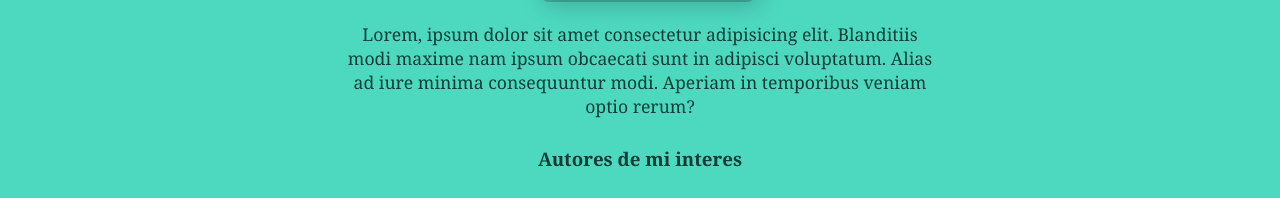
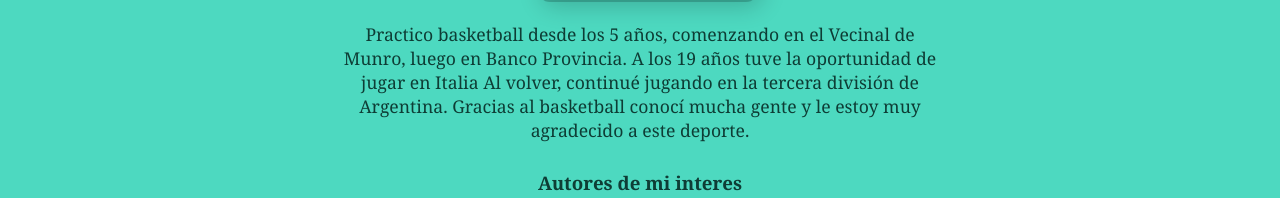
Before and after one commit to DanteUade/Proyecto1_Con_CSS, a plain HTML site: page intereses.html in a window 1280 px wide. Shown: the part 549-747 px from the top of the page. Drawn offline with Linux system fonts and the light colour scheme.

Commit message:
Borré el lorem

```diff
--- a/intereses.html
+++ b/intereses.html
@@ -29,9 +29,10 @@
 
         <h3 id="Dante">Bsket</h3>
         <img src="img/basket.jpg" alt="Dante">
-        <p>Lorem, ipsum dolor sit amet consectetur adipisicing elit.
-            Blanditiis modi maxime nam ipsum obcaecati sunt in adipisci voluptatum.
-            Alias ad iure minima consequuntur modi. Aperiam in temporibus veniam optio rerum?</p>
+        <p>Practico basketball desde los 5 años, comenzando en el Vecinal de Munro, luego en Banco Provincia.
+             A los 19 años tuve la oportunidad de jugar en Italia
+            Al volver, continué jugando en la tercera división de Argentina.
+        Gracias al basketball conocí mucha gente y le estoy muy agradecido a este deporte.</p>
 
         <h3 id="leer">Autores de mi interes</h3>
         <ul class="autores">
```
